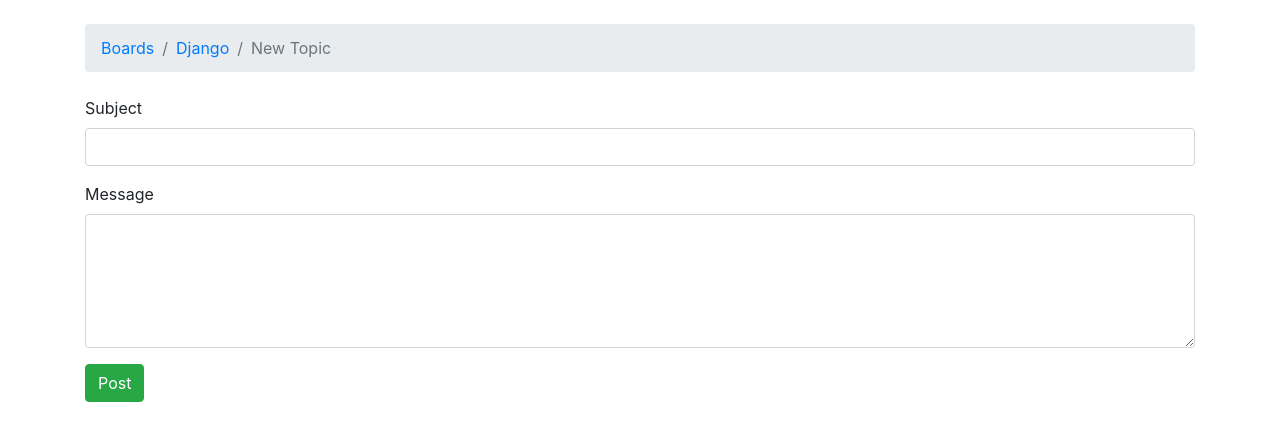
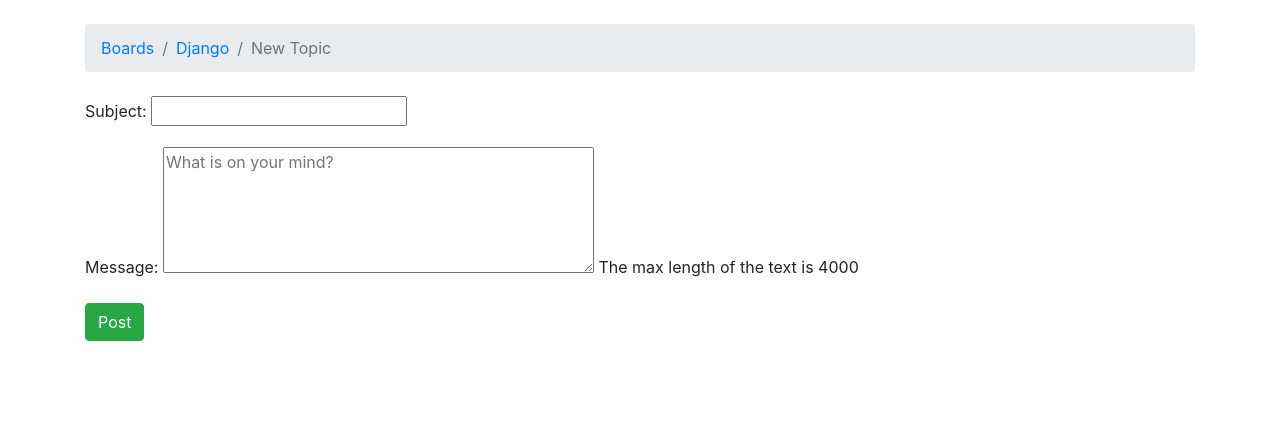
Before and after one commit to AbutayliA/django-tutorial, a Django app: page /boards/1/new/ in a window 1280 px wide. Shown: the part 56-497 px from the top of the page. Run offline with Django 3.2, Linux system fonts and the light colour scheme; data comes from the database, SQL or seed files in the repository; some libraries are stand-ins or nearby versions.

Commit message:
Creating Form for New Topic

```diff
--- /dev/null
+++ b/myproject/boards/forms.py
@@ -0,0 +1,14 @@
+from django import forms
+from .models import Topic
+
+class NewTopicForm(forms.ModelForm):
+    message = forms.CharField(
+        widget=forms.Textarea(
+            attrs={'rows': 5, 'placeholder': 'What is on your mind?'}
+        ),
+        max_length=4000,
+        help_text="The max length of the text is 4000")
+
+    class Meta:
+        model = Topic
+        fields = ['subject', 'message']
--- a/myproject/boards/views.py
+++ b/myproject/boards/views.py
@@ -1,7 +1,7 @@
 from django.contrib.auth.models import User
 from django.shortcuts import render, redirect ,get_object_or_404
 from .models import Board, Topic, Post
-# Create your views here.
+from .forms import NewTopicForm
 
 
 def home(request):
@@ -15,24 +15,23 @@ def board_topics(request, pk):
 
 def new_topic(request, pk):
     board = get_object_or_404(Board, pk=pk)
+    user = User.objects.first()  # TODO: get the currently logged in user
 
     if(request.method == 'POST'):
-        subject = request.POST['subject']
-        message = request.POST['message']
+        form = NewTopicForm(request.POST)
+        if form.is_valid():
+            topic = form.save(commit=False)
+            topic.board = board
+            topic.starter = user
+            topic.save()
+            post = Post.objects.create(
+                message=form.cleaned_data.get('message'),
+                topic=topic,
+                created_by=user
+            )
+            return redirect('board_topics', pk=board.pk) # TODO: redirect to the created topic page
 
-        user = User.objects.first()  # TODO: get the currently logged in user
+    else:
+        form = NewTopicForm()
 
-        topic = Topic.objects.create(
-            subject=subject,
-            board=board,
-            starter=user
-        )
-        post = Post.objects.create(
-            message=message,
-            topic=topic,
-            created_by=user
-        )
-
-        return redirect('board_topics', pk=board.pk) # TODO: redirect to the created topic page
-
-    return render(request, 'new_topic.html', {'board': board})
+    return render(request, 'new_topic.html', {'board': board, 'form': form})
--- a/myproject/templates/new_topic.html
+++ b/myproject/templates/new_topic.html
@@ -11,14 +11,7 @@
 {% block content %}
   <form method="post">
       {% csrf_token %}
-      <div class="form-group">
-          <label for="id_subject">Subject</label>
-          <input type="text" class="form-control" id="id_subject" name="subject">
-      </div>
-      <div class="form-group">
-          <label for="id_message">Message</label>
-          <textarea class="form-control" id="id_message" name="message" rows="5"></textarea>
-      </div>
+      {{ form.as_p }}
       <button type="submit" class="btn btn-success">Post</button>
   </form>
 {% endblock %}
```
